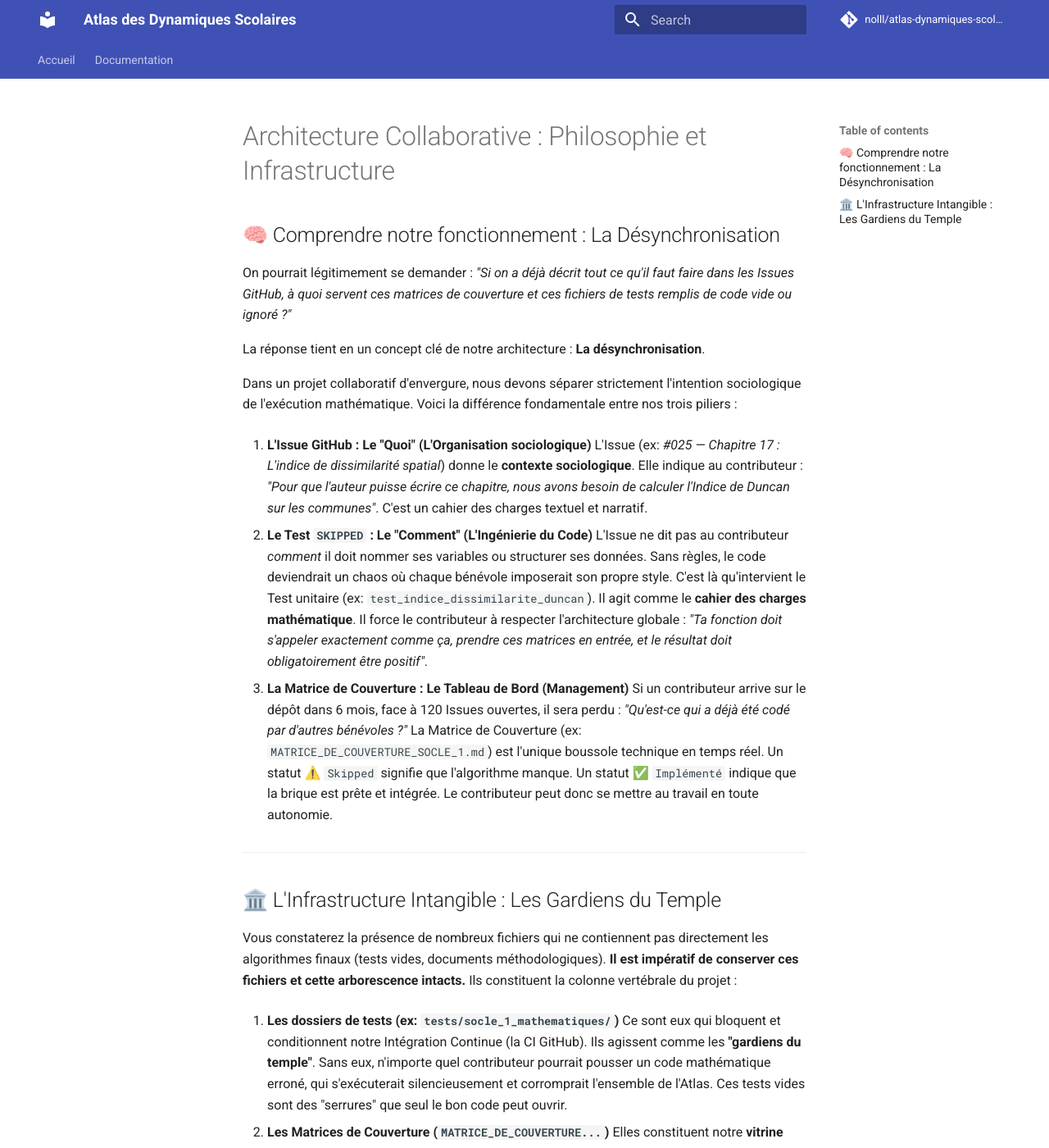
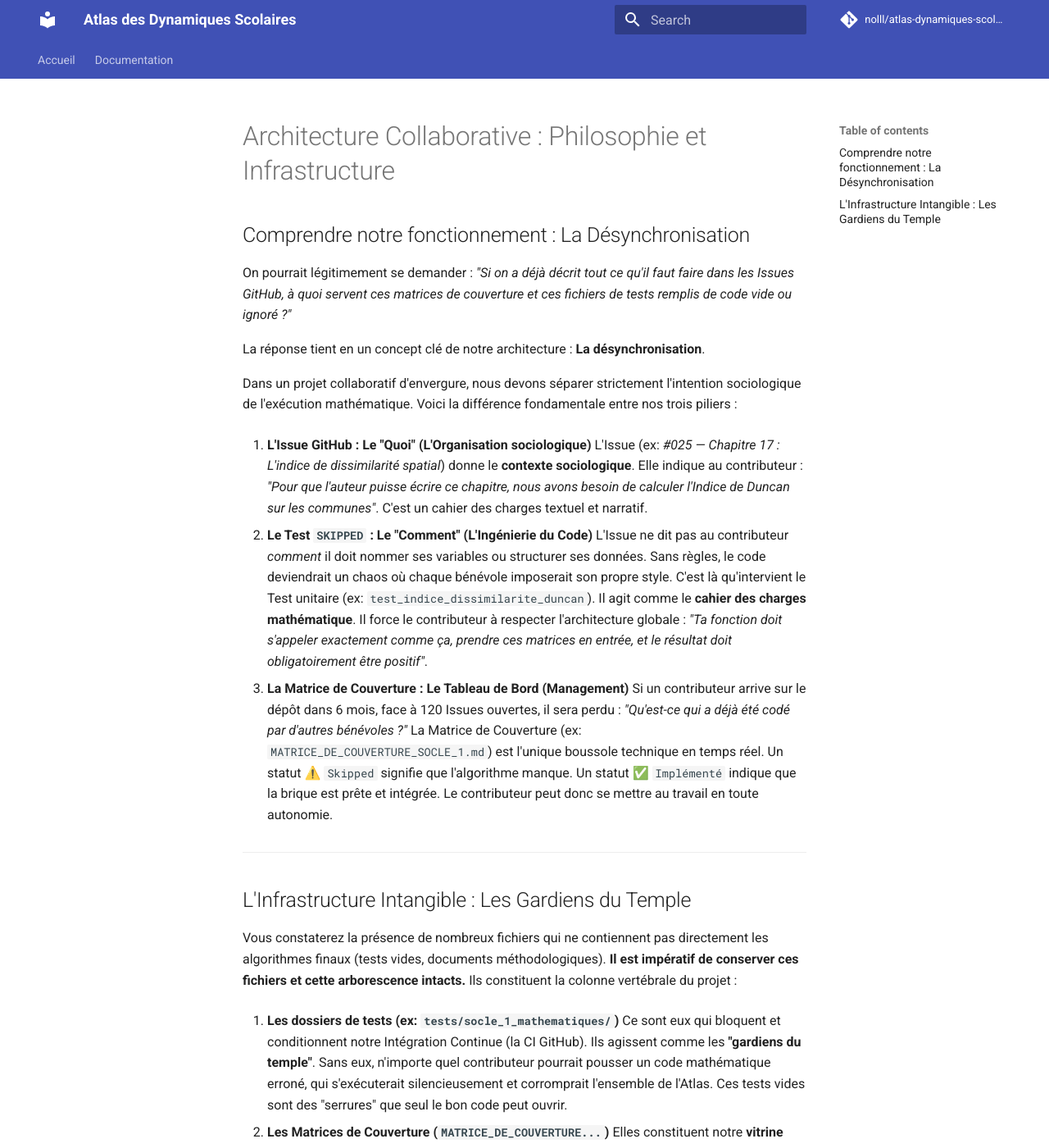
Before and after one commit to nolll77/atlas-dynamiques-scolaires, an MkDocs documentation site: the page built from docs/ARCHITECTURE_COLLABORATIVE.md, in a window 1280 px wide and 1400 px high. Shown: the whole window at 82% size. Built offline with MkDocs 1.6.1 and Material for MkDocs 9.7.7, drawn with Linux system fonts in a browser that asks for light colours; comment, search, counter and statistics services are not loaded.

```diff
--- a/docs/ARCHITECTURE_COLLABORATIVE.md
+++ b/docs/ARCHITECTURE_COLLABORATIVE.md
@@ -1,6 +1,6 @@
 # Architecture Collaborative : Philosophie et Infrastructure
 
-## 🧠 Comprendre notre fonctionnement : La Désynchronisation
+## Comprendre notre fonctionnement : La Désynchronisation
 
 On pourrait légitimement se demander : *"Si on a déjà décrit tout ce qu'il faut faire dans les Issues GitHub, à quoi servent ces matrices de couverture et ces fichiers de tests remplis de code vide ou ignoré ?"*
 
@@ -19,7 +19,7 @@ Dans un projet collaboratif d'envergure, nous devons séparer strictement l'inte
 
 ---
 
-## 🏛️ L'Infrastructure Intangible : Les Gardiens du Temple
+## L'Infrastructure Intangible : Les Gardiens du Temple
 
 Vous constaterez la présence de nombreux fichiers qui ne contiennent pas directement les algorithmes finaux (tests vides, documents méthodologiques). **Il est impératif de conserver ces fichiers et cette arborescence intacts.** Ils constituent la colonne vertébrale du projet :
 
```
